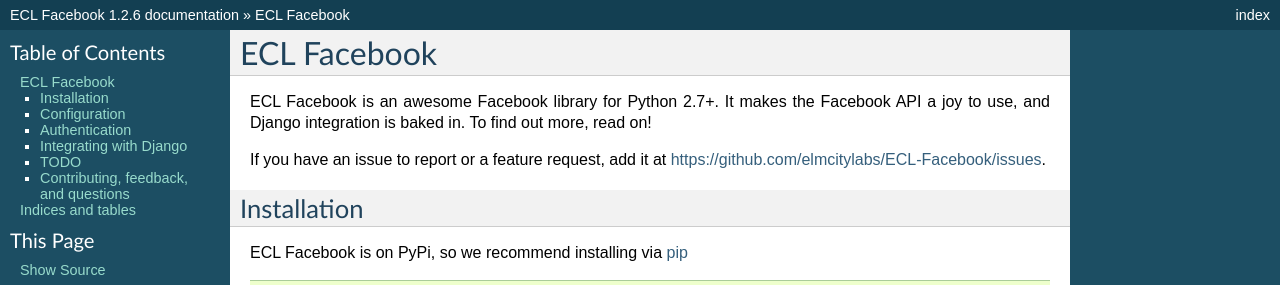
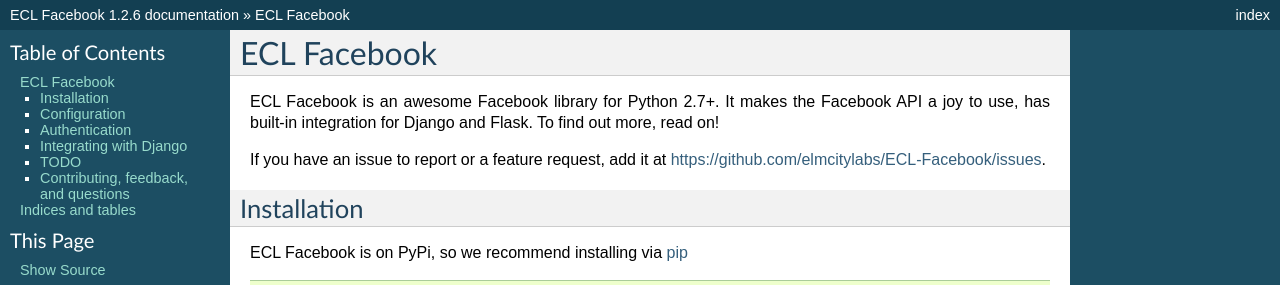
Before and after one commit to elmcitylabs/ECL-Facebook, a Sphinx documentation site: the page built from docs/index.rst, in a window 1280 px wide and 900 px high. Shown: the top 285 px of the window. Built offline with Sphinx 7.4.7, drawn with Linux system fonts in a browser that asks for light colours; formulas are drawn with MathJax 3.

Commit message:
doc update

```diff
--- a/README.rst
+++ b/README.rst
@@ -2,8 +2,8 @@
 ============
 
 ECL Facebook is an awesome Facebook library for Python 2.7+. It makes the Facebook
-API a joy to use, and Django integration is baked in. To find out more, read
-on!
+API a joy to use, has built-in integration for Django and Flask. To find out
+more, read on!
 
 If you have an issue to report or a feature request, add it at
 https://github.com/elmcitylabs/ECL-Facebook/issues.
--- a/docs/index.rst
+++ b/docs/index.rst
@@ -2,8 +2,8 @@
 ============
 
 ECL Facebook is an awesome Facebook library for Python 2.7+. It makes the Facebook
-API a joy to use, and Django integration is baked in. To find out more, read
-on!
+API a joy to use, has built-in integration for Django and Flask. To find out
+more, read on!
 
 If you have an issue to report or a feature request, add it at
 https://github.com/elmcitylabs/ECL-Facebook/issues.
```
